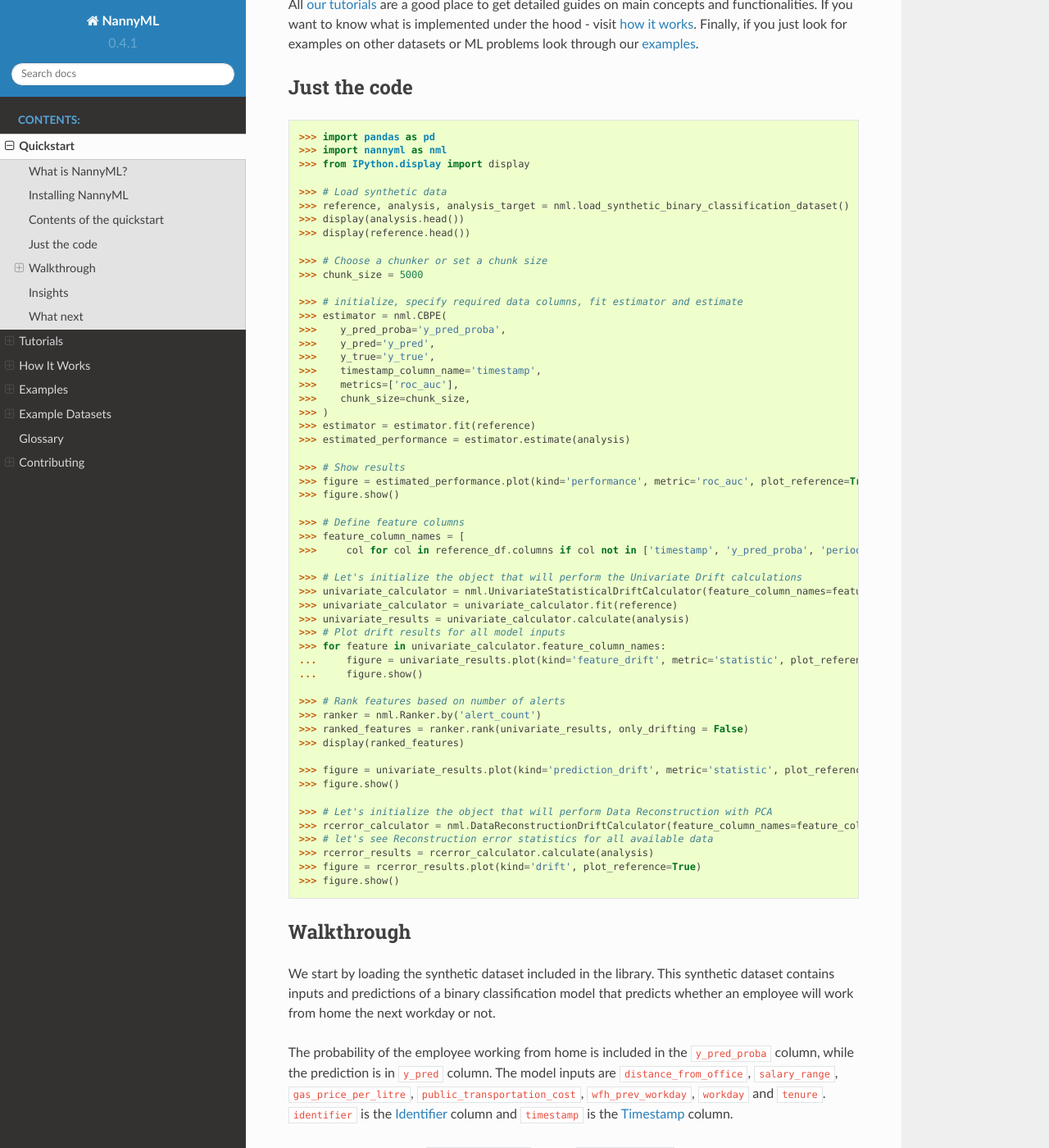
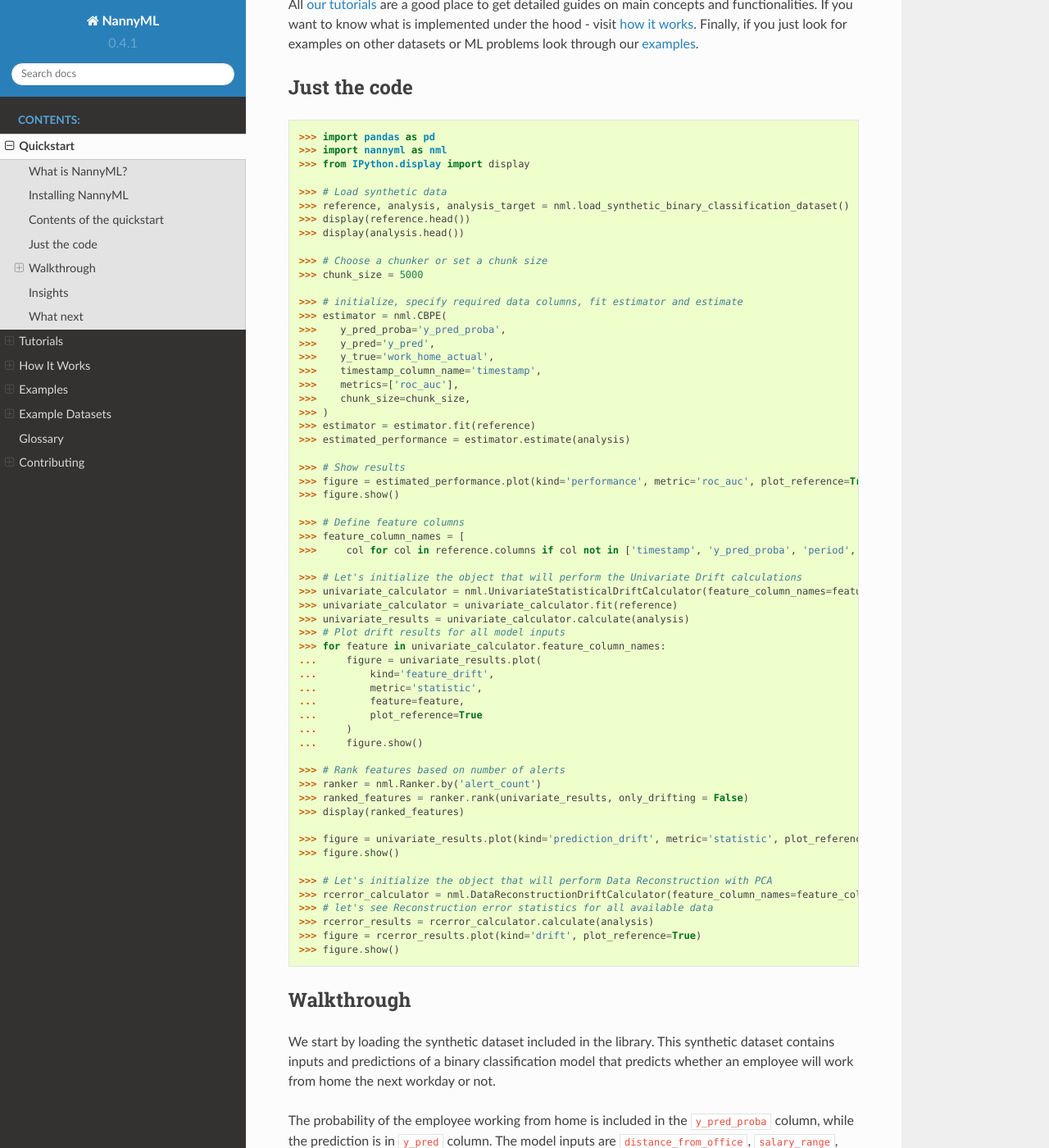
Before and after one commit to NannyML/nannyml, a Sphinx documentation site: the page built from docs/quick.rst, in a window 1280 px wide and 1400 px high, scrolled down 737 px. Shown: the whole window at 82% size. Built offline with Sphinx 7.4.7 and the Read the Docs theme 2.0.0, drawn with Linux system fonts in a browser that asks for light colours; pages that are not in the unit, such as notebooks, are missing from menus.

Commit message:
quickstart code fixes

```diff
--- a/docs/quick.rst
+++ b/docs/quick.rst
@@ -55,8 +55,8 @@ Just the code
 
     >>> # Load synthetic data
     >>> reference, analysis, analysis_target = nml.load_synthetic_binary_classification_dataset()
+    >>> display(reference.head())
     >>> display(analysis.head())
-    >>> display(reference.head())
 
     >>> # Choose a chunker or set a chunk size
     >>> chunk_size = 5000
@@ -65,7 +65,7 @@ Just the code
     >>> estimator = nml.CBPE(
     >>>    y_pred_proba='y_pred_proba',
     >>>    y_pred='y_pred',
-    >>>    y_true='y_true',
+    >>>    y_true='work_home_actual',
     >>>    timestamp_column_name='timestamp',
     >>>    metrics=['roc_auc'],
     >>>    chunk_size=chunk_size,
@@ -79,7 +79,7 @@ Just the code
 
     >>> # Define feature columns
     >>> feature_column_names = [
-    >>>     col for col in reference_df.columns if col not in ['timestamp', 'y_pred_proba', 'period', 'y_pred', 'repaid']]
+    >>>     col for col in reference.columns if col not in ['timestamp', 'y_pred_proba', 'period', 'y_pred', 'work_home_actual']]
 
     >>> # Let's initialize the object that will perform the Univariate Drift calculations
     >>> univariate_calculator = nml.UnivariateStatisticalDriftCalculator(feature_column_names=feature_column_names, timestamp_column_name='timestamp', chunk_size=chunk_size)
@@ -87,7 +87,12 @@ Just the code
     >>> univariate_results = univariate_calculator.calculate(analysis)
     >>> # Plot drift results for all model inputs
     >>> for feature in univariate_calculator.feature_column_names:
-    ...     figure = univariate_results.plot(kind='feature_drift', metric='statistic', plot_reference=True)
+    ...     figure = univariate_results.plot(
+    ...         kind='feature_drift',
+    ...         metric='statistic',
+    ...         feature=feature,
+    ...         plot_reference=True
+    ...     )
     ...     figure.show()
 
     >>> # Rank features based on number of alerts
```
